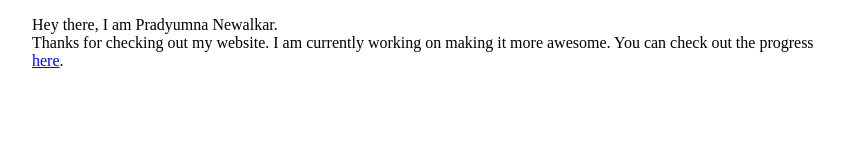
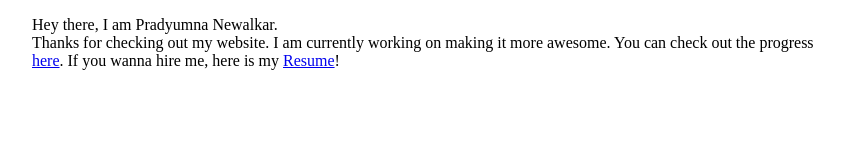
Before and after one commit to pradyumna1/pradyumna1.github.io, a website: page index.html in a window 1280 px wide. Shown: the whole page, without its empty margins (208-1052 px from the left). Drawn offline with Linux system fonts and the light colour scheme.

Commit message:
added resume link

```diff
--- a/index.html
+++ b/index.html
@@ -18,7 +18,7 @@
         <p>
             Hey there, I am Pradyumna Newalkar.
             <br>
-            Thanks for checking out my website. I am currently working on making it more awesome. You can check out the progress <a href="https://github.com/pradyumna1/pradyumna1.github.io/projects">here</a>.
+            Thanks for checking out my website. I am currently working on making it more awesome. You can check out the progress <a href="https://github.com/pradyumna1/pradyumna1.github.io/projects">here</a>. If you wanna hire me, here is my <a href="https://pradyumna1.github.io/Resume.pdf">Resume</a>!
         </p>
     </main>
     <!-- <script src="https://d3js.org/d3.v5.min.js"></script>
```
